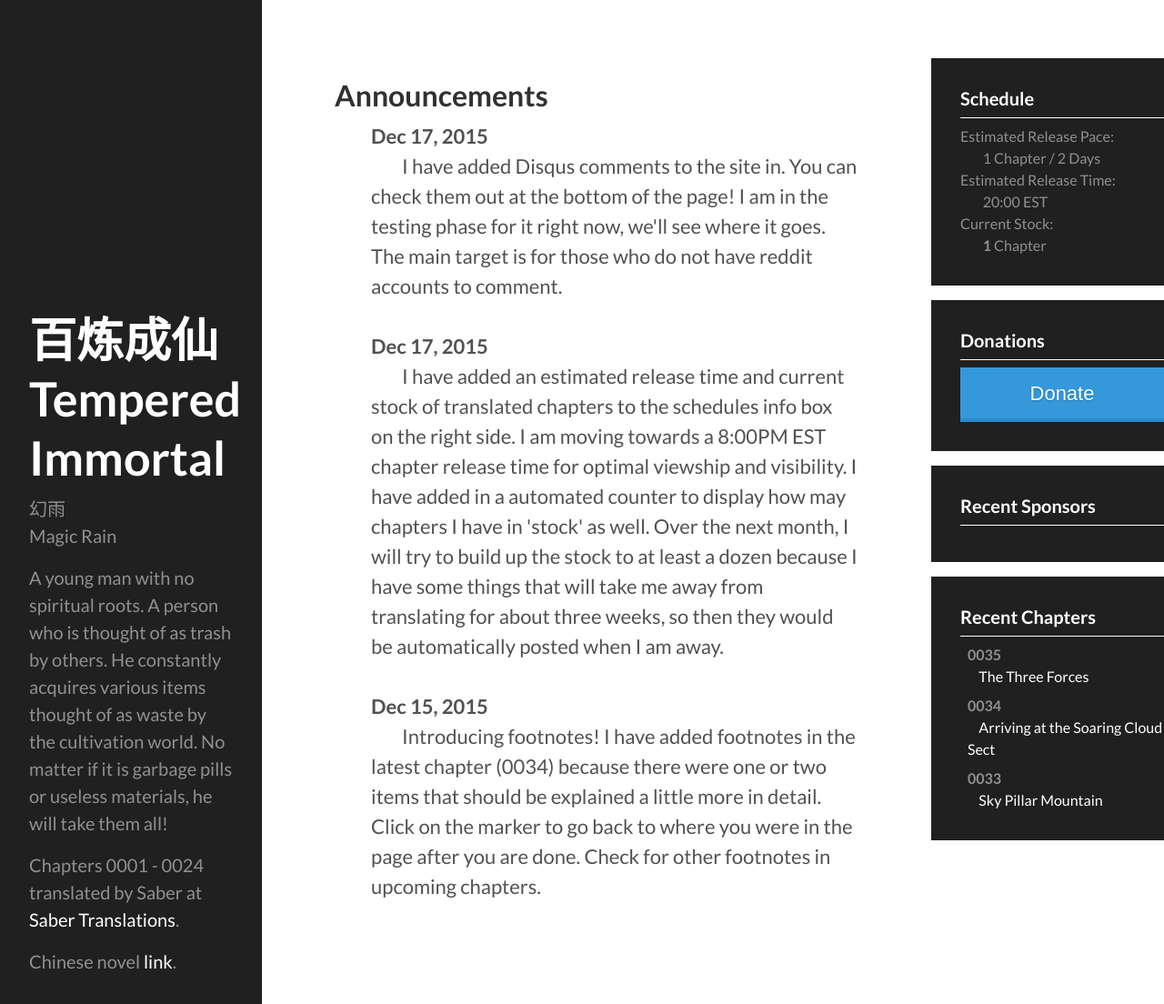
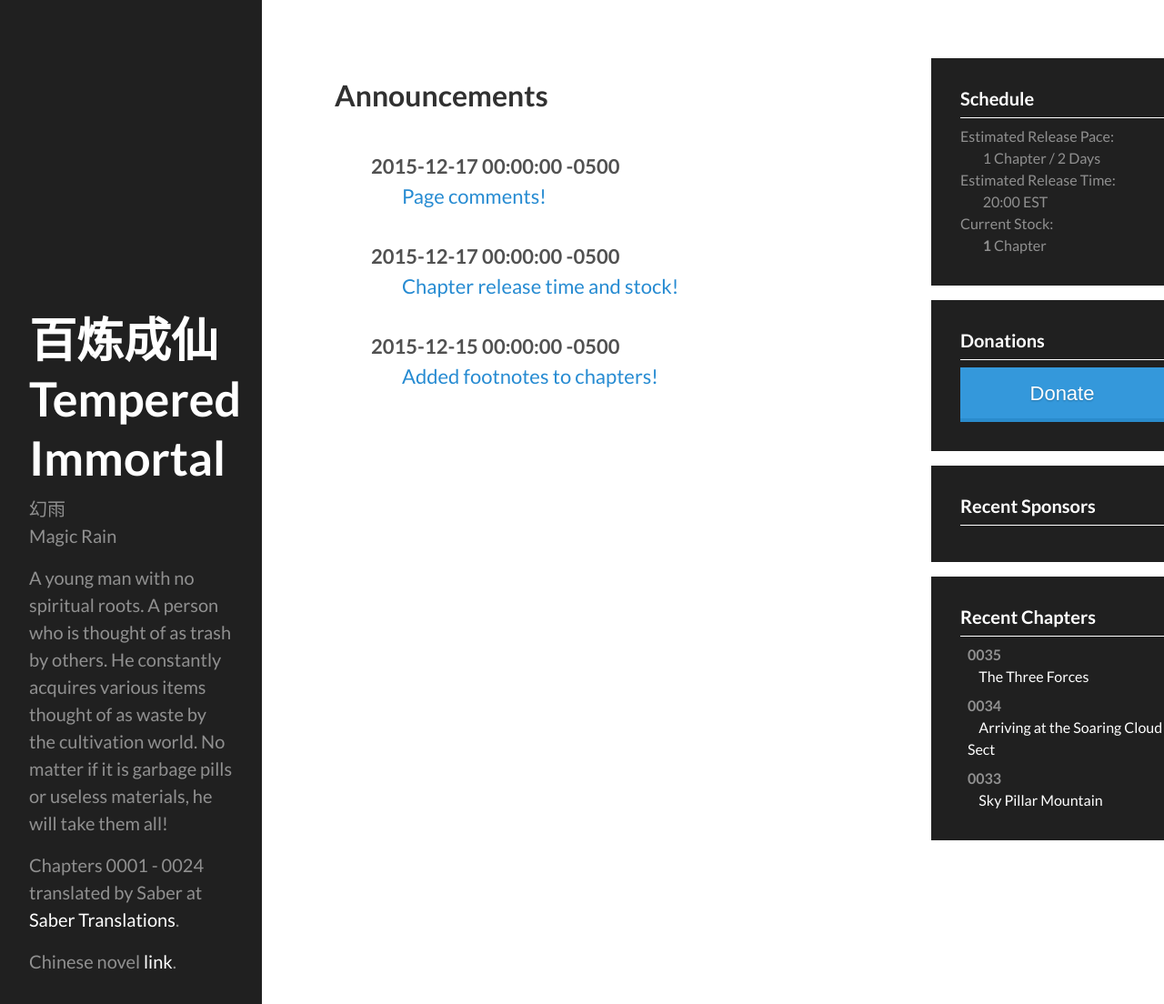
Before and after one commit to blcxtranslations/blcx, a Jekyll site: the page built from announcements.html, in a window 1280 px wide and 1104 px high. Shown: the whole window at 91% size. Built offline with Jekyll 4.4.1, drawn with Linux system fonts in a browser that asks for light colours.

Commit message:
Announcements format change

```diff
--- /dev/null
+++ b/_announcements/announcement-0001.md
@@ -0,0 +1,7 @@
+---
+layout: announcement
+date: 'Dec 15, 2015'
+short: "Added footnotes to chapters!"
+---
+
+Introducing footnotes! I have added footnotes in the latest chapter (0034) because there were one or two items that should be explained a little more in detail. Click on the marker to go back to where you were in the page after you are done. Check for other footnotes in upcoming chapters.
--- a/_config.yml
+++ b/_config.yml
@@ -6,6 +6,7 @@ author: Magic Rain
 email: blcxtranslations@gmail.com
 baseurl: "/blcx"
 url: "https://blcxtranslations.github.io"
+
 description: "A young man with no spiritual roots. A person who is thought of as trash by others. He constantly acquires various items thought of as waste by the cultivation world. No matter if it is garbage pills or useless materials, he will take them all!"
 
 timezone: America/Toronto
@@ -17,3 +18,6 @@ collections:
   translated:
     output: true
     permalink: /:path/
+  announcements:
+    output: true
+    permalink: /:path/
--- a/_data/announcements.yml
+++ /dev/null
@@ -1,11 +0,0 @@
-- date: 'Dec 15, 2015'
-  short: "Added footnotes to chapters!"
-  content: "Introducing footnotes! I have added footnotes in the latest chapter (0034) because there were one or two items that should be explained a little more in detail. Click on the marker to go back to where you were in the page after you are done. Check for other footnotes in upcoming chapters."
-
-- date: 'Dec 17, 2015'
-  short: "Chapter release time and stock!"
-  content: "I have added an estimated release time and current stock of translated chapters to the schedules info box on the right side. I am moving towards a 8:00PM EST chapter release time for optimal viewship and visibility. I have added in a automated counter to display how may chapters I have in 'stock' as well. Over the next month, I will try to build up the stock to at least a dozen because I have some things that will take me away from translating for about three weeks, so then they would be automatically posted when I am away."
-
-- date: 'Dec 17, 2015'
-  short: "Page comments!"
-  content: "I have added Disqus comments to the site in. You can check them out at the bottom of the page! I am in the testing phase for it right now, we'll see where it goes. The main target is for those who do not have reddit accounts to comment."
--- a/_includes/infobar.html
+++ b/_includes/infobar.html
@@ -128,7 +128,7 @@
         </strong>
         <br />
         &nbsp&nbsp&nbsp
-        <a href="{{site.baseurl}}{{chapter.url}}">
+        <a href="{{ site.baseurl }}{{ chapter.url }}">
           {{ chapter.title }}
         </a>
       </li>
--- a/announcements.html
+++ b/announcements.html
@@ -7,10 +7,10 @@ permalink: /announcements.html
 <h1>
   Announcements
 </h1>
-
+<br />
 
 <ul>
-  {% for announcement in site.data.announcements reversed %}
+  {% for announcement in site.announcements reversed %}
 
   <li>
     <strong>
@@ -19,7 +19,7 @@ permalink: /announcements.html
     <br />
     &nbsp&nbsp&nbsp
     &nbsp&nbsp&nbsp
-    {{ announcement.content }}
+    <a href="{{ site.baseurl }}{{ announcement.url }}">{{ announcement.short }}</a>
   </li>
   <br />
 
```
Also changed, not shown: _announcements/announcement-0002.md (added, +7 -0 lines), _announcements/announcement-0003.md (added, +7 -0 lines), _layouts/announcement.html (added, +69 -0 lines), _layouts/page.html (+4 -5 lines), index.html (+7 -5 lines).
